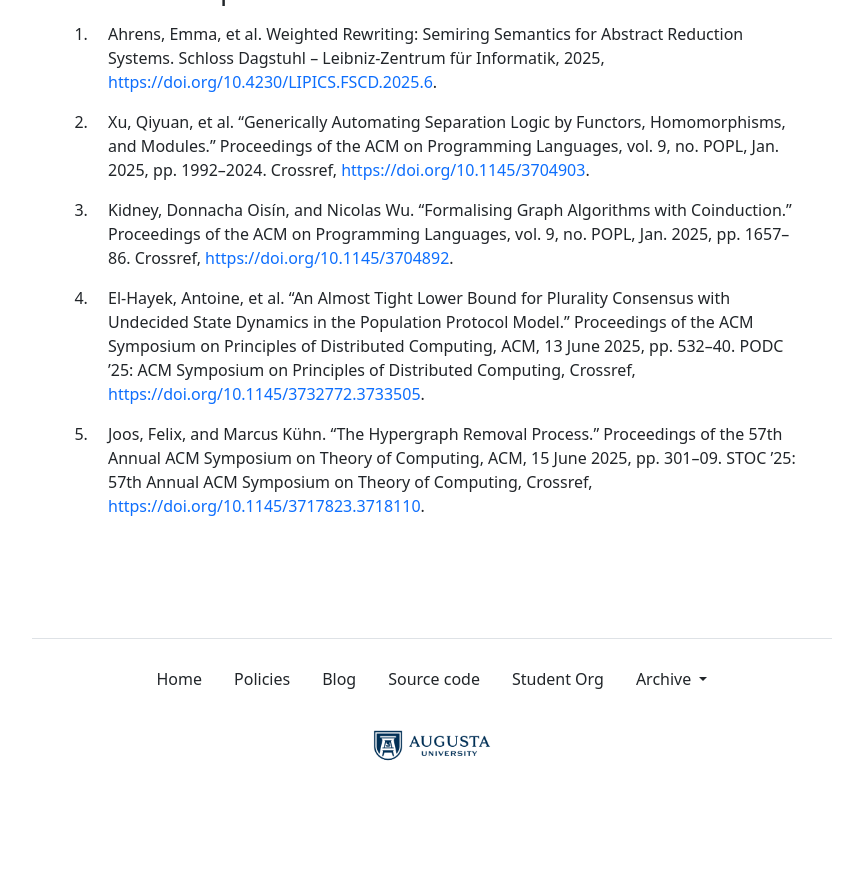
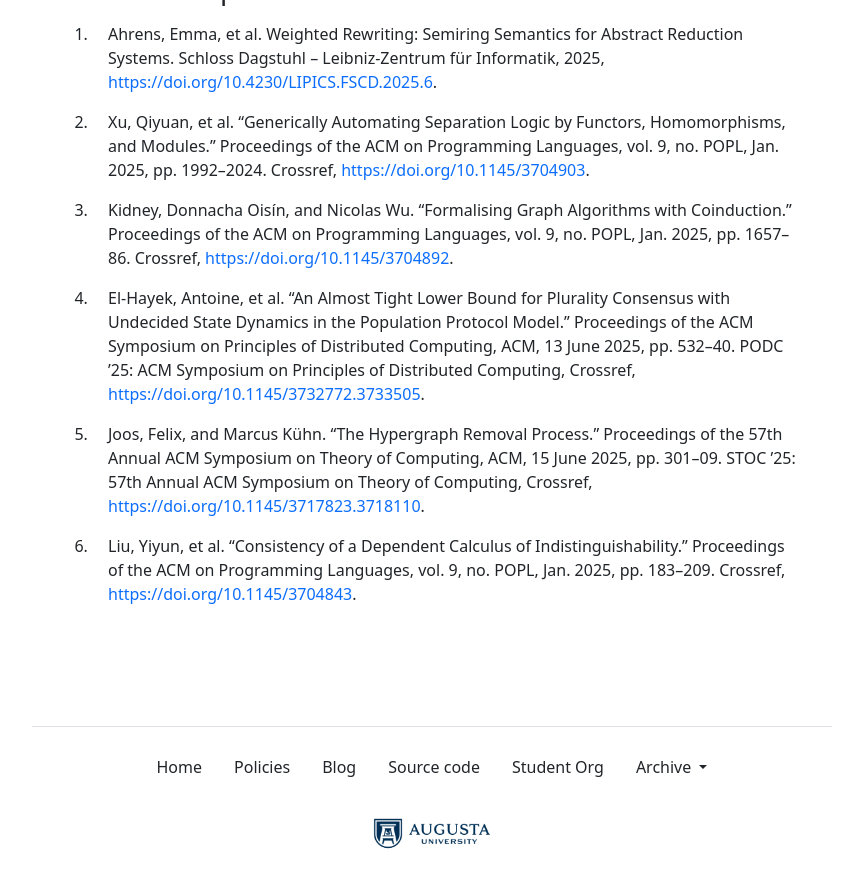
Before and after one commit to the-au-forml-lab/plgroup, a Jekyll site: the page built from docs/index.md, in a window 1280 px wide and 900 px high, scrolled down 1677 px. Shown: the top 888 px of the window, without its empty margins (208-1071 px from the left). Built offline with Jekyll 4.4.1, drawn with Linux system fonts in a browser that asks for light colours; before the commit the page ends 2489 px from its top, so only the background shows below that; some of the changed text lies outside the part shown.

Commit message:
[create-pull-request] automated change

```diff
--- a/data/history.txt
+++ b/data/history.txt
@@ -52,3 +52,4 @@
 10.1145/3704892
 10.1145/3732772.3733505
 10.1145/3717823.3718110
+10.1145/3704843
--- a/docs/index.md
+++ b/docs/index.md
@@ -36,7 +36,7 @@ organization.
 | 4.  | September 12 | Formalising Graph Algorithms with Coinduction.    | UH227 (Fishbowl) |
 | 5.  | September 19 | An Almost Tight Lower Bound for Plurality Consensus with Undecided State Dynamics in the Population Protocol Model.    | UH227 (Fishbowl) |
 | 6.  | September 26 | The Hypergraph Removal Process.    | UH227 (Fishbowl) |
-| 7.  | October 3    | Paper 06 discussion    | UH227 (Fishbowl) |
+| 7.  | October 3    | Consistency of a Dependent Calculus of Indistinguishability.    | UH227 (Fishbowl) |
 | 8.  | October 10   | _Fall pause_           |                  |
 | 9.  | October 17   | Paper 07 discussion    | UH227 (Fishbowl) |
 | 10. | October 24   | Paper 08 discussion    | UH227 (Fishbowl) |
--- a/docs/papers.md
+++ b/docs/papers.md
@@ -3,3 +3,4 @@
 1. Kidney, Donnacha Oisín, and Nicolas Wu. “Formalising Graph Algorithms with Coinduction.” Proceedings of the ACM on Programming Languages, vol. 9, no. POPL, Jan. 2025, pp. 1657–86. Crossref, <https://doi.org/10.1145/3704892>.
 1. El-Hayek, Antoine, et al. “An Almost Tight Lower Bound for Plurality Consensus with Undecided State Dynamics in the Population Protocol Model.” Proceedings of the ACM Symposium on Principles of Distributed Computing, ACM, 13 June 2025, pp. 532–40. PODC ’25: ACM Symposium on Principles of Distributed Computing, Crossref, <https://doi.org/10.1145/3732772.3733505>.
 1. Joos, Felix, and Marcus Kühn. “The Hypergraph Removal Process.” Proceedings of the 57th Annual ACM Symposium on Theory of Computing, ACM, 15 June 2025, pp. 301–09. STOC ’25: 57th Annual ACM Symposium on Theory of Computing, Crossref, <https://doi.org/10.1145/3717823.3718110>.
+1. Liu, Yiyun, et al. “Consistency of a Dependent Calculus of Indistinguishability.” Proceedings of the ACM on Programming Languages, vol. 9, no. POPL, Jan. 2025, pp. 183–209. Crossref, <https://doi.org/10.1145/3704843>.
```
